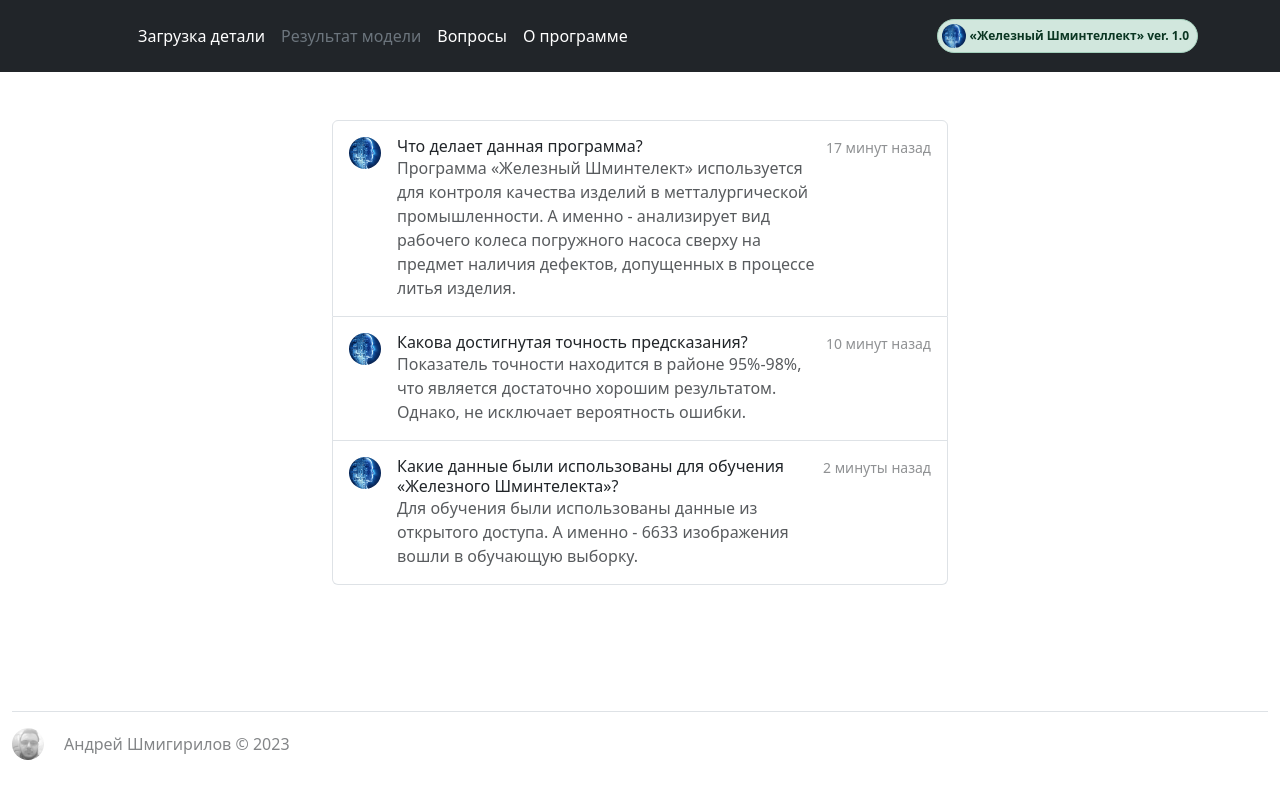
After one commit to AndrewShm/shmigirilov_ai_architect_course, a Flask app: page /faqs in a window 1280 px wide. The commit adds this page. Run offline with Flask 3, Linux system fonts and the light colour scheme; some libraries are stand-ins or nearby versions.

Commit message:
final correct

```diff
--- a/Final_certification/Project/app.py
+++ b/Final_certification/Project/app.py
@@ -1,21 +1,22 @@
 from pathlib import Path
 import os
-from werkzeug.utils import secure_filename # самая первая ошибка: cannot import name 'secure_filename' from 'werkzeug'
+from werkzeug.utils import secure_filename
 
 import numpy as np
 import tensorflow as tf
 from flask import Flask, render_template, request
 from keras.preprocessing.image import ImageDataGenerator
+from keras.preprocessing import image
 
 import shutil
 
-try:
-    Path('./uploaded').mkdir()
-    Path('./uploaded/image').mkdir()
-except:
-	pass
+shutil.rmtree('uploaded')
+Path('./uploaded').mkdir()
+Path('./uploaded/image').mkdir()
 
 model = tf.keras.models.load_model('best_model.h5')
+
+
 app = Flask(__name__)
 
 
@@ -24,18 +25,23 @@ def upload_f():
     return render_template('upload.html')
 
 
-def finds():
-    test_datagen = ImageDataGenerator(rescale=1. / 255)
-    test_dir = str(Path('./uploaded/image').resolve())
-    test_generator = test_datagen.flow_from_directory(
-        test_dir,
-        target_size=(300, 300),
-        color_mode="rgb",
-        shuffle=False,
-        class_mode='binary',
-        batch_size=1)
+@app.route('/faqs')
+def faqs():
+    return render_template('faqs.html')
 
-    pred = model.predict_generator(test_generator)
+
+@app.route('/about')
+def about():
+    return render_template('about.html')
+
+
+def finds(image_path):
+    img = image.load_img(image_path, target_size=(300, 300))
+    x = image.img_to_array(img)
+    x = x / 255.0
+    x = x.reshape((1, 300, 300, 3))
+    pred = model.predict(x)
+
     if pred > 0.5:
         pred_text = 'def_front'
     else:
@@ -48,8 +54,9 @@ def finds():
 def upload_file():
     if request.method == 'POST':
         f = request.files['file']
-        f.save(str(Path(f'./uploaded/image/{secure_filename(f.filename)}').resolve()))
-        val = finds()
+        image_path = str(Path(f'./uploaded/image/{secure_filename(f.filename)}').resolve())
+        f.save(image_path)
+        val = finds(image_path)
         return render_template('pred.html', ss=val)
 
 
--- /dev/null
+++ b/Final_certification/Project/static/css/main.css
@@ -0,0 +1,23 @@
+.text_block {
+    width: 50%;
+}
+
+.pred_block {
+    width: 220px;
+}
+
+.footer {
+    position: absolute;
+    bottom: 0;
+    width: 100%;
+    max-width: 100%;
+}
+
+footer p {
+    position: relative;
+    left: 20px;
+}
+
+form {
+    margin: 5%;
+}
--- a/Final_certification/Project/static/upload.js
+++ b/Final_certification/Project/static/upload.js
@@ -5,8 +5,8 @@ if (input.files && input.files[0]) {
 	reader.onload = function (e) {
 		$('#blah')
 			.attr('src', e.target.result)
-			.width(150)
-			.height(200);
+			.width(300)
+			.height(300);
 	};
 
 	reader.readAsDataURL(input.files[0]);
--- /dev/null
+++ b/Final_certification/Project/templates/base.html
@@ -0,0 +1,72 @@
+<!DOCTYPE html>
+
+<html>
+
+<head>
+	<link class="jsbin" href="http://ajax.googleapis.com/ajax/libs/jqueryui/1/themes/base/jquery-ui.css"
+		rel="stylesheet" type="text/css" />
+	<link class="jsbin" href="https://cdn.jsdelivr.net/npm/bootstrap@5.3.2/dist/css/bootstrap.min.css"
+		  rel="stylesheet" type="text/css">
+	<link class="jsbin" rel="stylesheet" href="{{ url_for('static', filename='css/main.css') }}" type="text/css">
+	<script class="jsbin" src="http://ajax.googleapis.com/ajax/libs/jquery/1/jquery.min.js"></script>
+	<script class="jsbin" src="http://ajax.googleapis.com/ajax/libs/jqueryui/1.8.0/jquery-ui.min.js"></script>
+	<meta charset=utf-8 />
+
+	<script src="{{ url_for('static', filename='upload.js') }}"></script>
+
+	<style>
+		article,
+		aside,
+		figure,
+		footer,
+		header,
+		hgroup,
+		menu,
+		nav,
+		section {
+			display: block;
+		}
+	</style>
+	<title>{% block title %}{% endblock %}</title>
+</head>
+
+<body>
+	<header class="p-3 text-bg-dark">
+        <div class="container">
+            <div class="d-flex flex-wrap align-items-center justify-content-center justify-content-lg-start">
+                <a href="/" class="d-flex align-items-center mb-2 mb-lg-0 text-white text-decoration-none">
+                    <svg class="bi me-2" width="40" height="32" role="img" aria-label="Bootstrap"><use xlink:href="#bootstrap"></use></svg>
+                </a>
+
+                <ul class="nav col-12 col-lg-auto me-lg-auto mb-2 justify-content-center mb-md-0">
+                    <li><a href="/" class="nav-link px-2 text-white">Загрузка детали</a></li>
+                    <li><a href="#" class="nav-link px-2 text-secondary">Результат модели</a></li>
+                    <li><a href="/faqs" class="nav-link px-2 text-white">Вопросы</a></li>
+                    <li><a href="/about" class="nav-link px-2 text-white">О программе</a></li>
+                </ul>
+
+                <div class="text-end">
+                    <span class="badge d-flex align-items-center p-1 pe-2 text-success-emphasis bg-success-subtle border border-success-subtle rounded-pill">
+                        <img class="rounded-circle me-1" width="24" height="24" src="../static/image/1.jpg" alt="">
+                        «Железный Шминтеллект» ver. 1.0
+                    </span>
+                </div>
+            </div>
+        </div>
+    </header>
+        {% block body %}{% endblock %}
+    <div class="footer container">
+        <footer class="d-flex flex-wrap justify-content-between align-items-center py-3 my-4 border-top">
+            <img src="../static/image/2.jpg" alt="twbs" width="32" height="32" class="opacity-75 rounded-circle flex-shrink-0">
+            <p class="opacity-75 col-md-4 mb-0 text-body-secondary">
+                Андрей Шмигирилов © 2023 </p>
+
+            <a href="/" class="col-md-4 d-flex align-items-center justify-content-center mb-3 mb-md-0 me-md-auto link-body-emphasis text-decoration-none">
+                <svg class="bi me-2" width="40" height="32"><use xlink:href="#bootstrap"></use></svg>
+            </a>
+
+        </footer>
+    </div>
+</body>
+
+</html>
--- /dev/null
+++ b/Final_certification/Project/templates/faqs.html
@@ -0,0 +1,47 @@
+{% extends 'base.html' %}
+
+{% block title %}
+    FAQs
+{% endblock %}
+
+{% block body %}
+<div class="d-flex flex-column flex-md-row p-4 gap-4 py-md-5 align-items-center justify-content-center">
+  <div class="text_block list-group">
+    <a href="#" class="list-group-item list-group-item-action d-flex gap-3 py-3" aria-current="true">
+      <img src="../static/image/1.jpg" alt="twbs" width="32" height="32" class="rounded-circle flex-shrink-0">
+      <div class="d-flex gap-2 w-100 justify-content-between">
+        <div>
+          <h6 class="mb-0">Что делает данная программа?</h6>
+          <p class="mb-0 opacity-75">Программа «Железный Шминтелект» используется для контроля качества изделий в метталургической промышленности.
+            А именно - анализирует вид рабочего колеса погружного насоса сверху на предмет наличия дефектов, допущенных в процессе литья изделия.</p>
+        </div>
+        <small class="opacity-50 text-nowrap">17 минут назад</small>
+      </div>
+    </a>
+    <a href="#" class="list-group-item list-group-item-action d-flex gap-3 py-3" aria-current="true">
+      <img src="../static/image/1.jpg" alt="twbs" width="32" height="32" class="rounded-circle flex-shrink-0">
+      <div class="d-flex gap-2 w-100 justify-content-between">
+        <div>
+          <h6 class="mb-0">Какова достигнутая точность предсказания?</h6>
+          <p class="mb-0 opacity-75">Показатель точности находится в районе 95%-98%, что является достаточно хорошим результатом.
+            Однако, не исключает вероятность ошибки.
+          </p>
+        </div>
+        <small class="opacity-50 text-nowrap">10 минут назад</small>
+      </div>
+    </a>
+    <a href="#" class="list-group-item list-group-item-action d-flex gap-3 py-3" aria-current="true">
+      <img src="../static/image/1.jpg" alt="twbs" width="32" height="32" class="rounded-circle flex-shrink-0">
+      <div class="d-flex gap-2 w-100 justify-content-between">
+        <div>
+          <h6 class="mb-0">Какие данные были использованы для обучения «Железного Шминтелекта»?</h6>
+          <p class="mb-0 opacity-75">Для обучения были использованы данные из открытого доступа.
+            А именно - 6633 изображения вошли в обучающую выборку.
+          </p>
+        </div>
+        <small class="opacity-50 text-nowrap">2 минуты назад</small>
+      </div>
+    </a>
+  </div>
+</div>
+{% endblock %}
```
Also changed, not shown: Final_certification/Project/templates/about.html (added, +21 -0 lines), Final_certification/Project/templates/pred.html (+20 -6 lines), Final_certification/Project/templates/upload.html (+11 -32 lines), Final_certification/Project/static/image/1.jpg (added), Final_certification/Project/static/image/2.jpg (added), Final_certification/Project/static/image/3.jpg (added), 1 other file.
